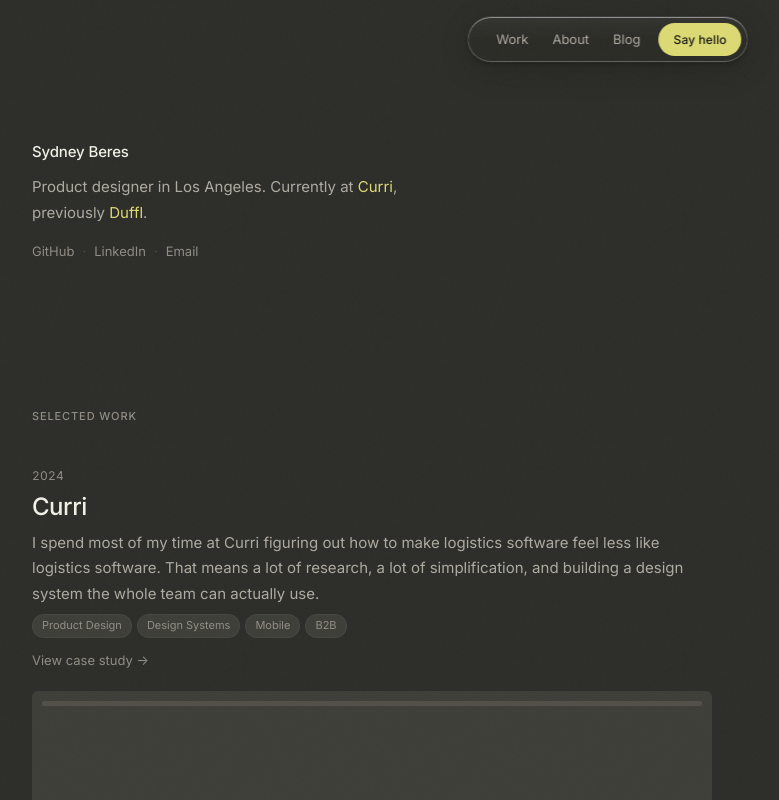
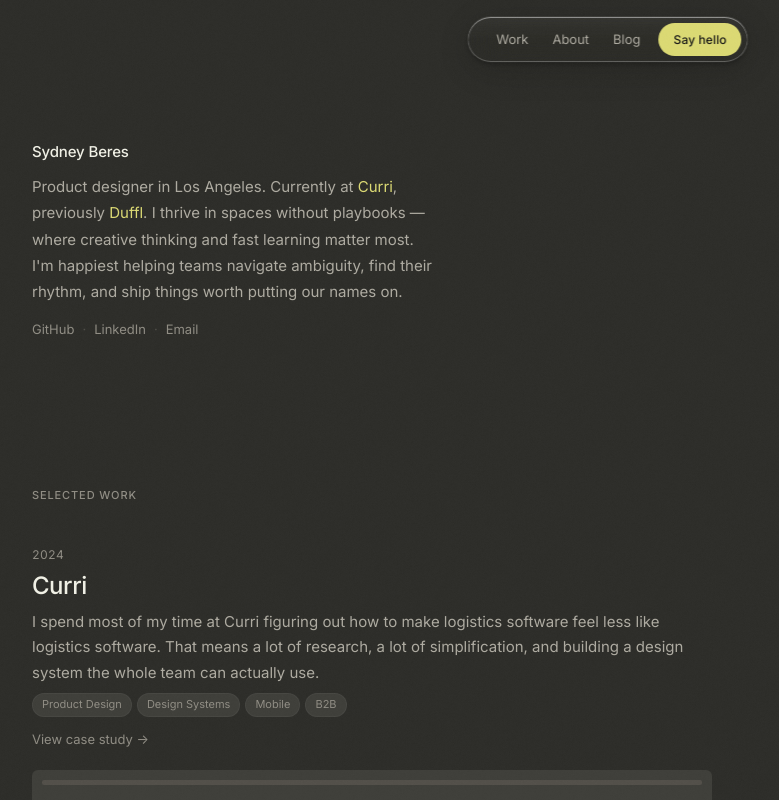
Before and after one commit to Sydneyberes/syd-app, a React (Vite) app: page / in a window 1280 px wide. Shown: the top 800 px of the page, without its empty margins (32-811 px from the left). Built offline with nearby package versions, Linux system fonts and the light colour scheme.

Commit message:
Add bio copy to hero summary

```diff
--- a/src/components/Hero.jsx
+++ b/src/components/Hero.jsx
@@ -3,11 +3,13 @@
     <section className="hero">
       <h1 className="hero-name">Sydney Beres</h1>
       <p className="hero-summary">
-        Product designer in Los Angeles.
-        {' '}Currently at{' '}
+        Product designer in Los Angeles. Currently at{' '}
         <a href="https://curri.com" target="_blank" rel="noreferrer">Curri</a>,
         {' '}previously{' '}
         <a href="https://duffl.com" target="_blank" rel="noreferrer">Duffl</a>.
+        {' '}I thrive in spaces without playbooks — where creative thinking and
+        fast learning matter most. I'm happiest helping teams navigate ambiguity,
+        find their rhythm, and ship things worth putting our names on.
       </p>
       <nav className="hero-links">
         <a href="https://github.com/Sydneyberes" target="_blank" rel="noreferrer">GitHub</a>
```
